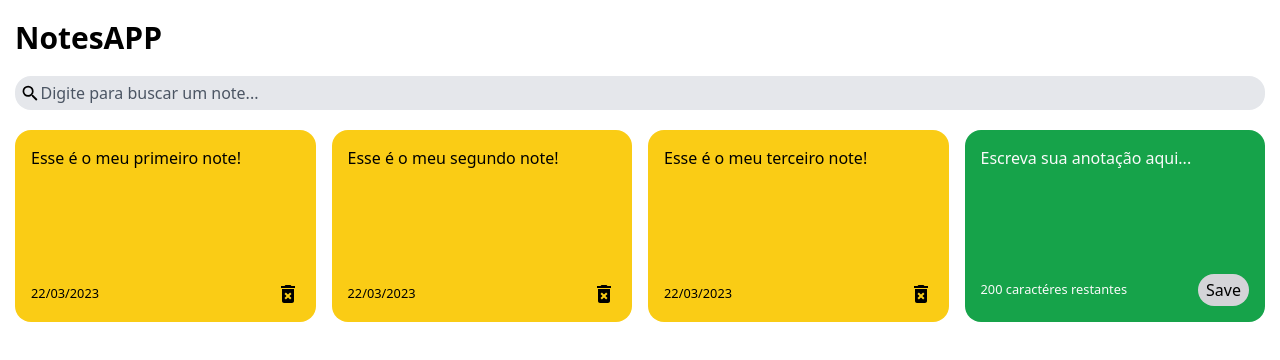
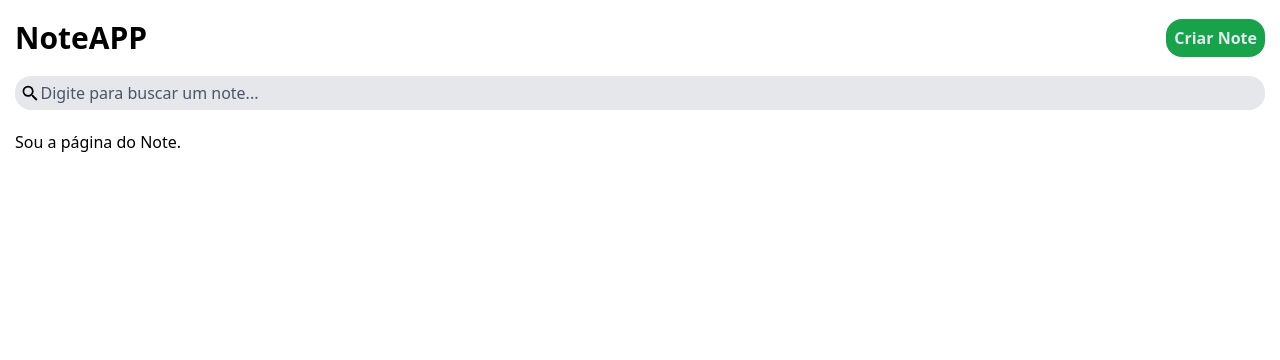
Before and after one commit to brunogbritto/note-app-project, a React (Create React App) app: page /criar-note in a window 1280 px wide. Shown: the top 360 px of the page. Built offline with nearby package versions, Linux system fonts and the light colour scheme.

Commit message:
novos componentes e funcionalidades

```diff
--- a/package.json
+++ b/package.json
@@ -13,6 +13,7 @@
     "react": "^18.2.0",
     "react-dom": "^18.2.0",
     "react-icons": "^4.8.0",
+    "react-router-dom": "^6.9.0",
     "react-scripts": "5.0.1",
     "typescript": "^4.9.5",
     "web-vitals": "^2.1.4"
--- a/src/App.tsx
+++ b/src/App.tsx
@@ -1,54 +1,21 @@
-import { NotesList } from "./components/NotesList";
-import { nanoid } from "nanoid";
-import { useState } from "react";
-import Search from "./components/Search";
-import Header from "./components/Header";
+import { Search } from "./components/Search";
+import { Header } from "./components/Header";
+import { Home } from "./routes/Home";
+import { BrowserRouter, Routes, Route } from "react-router-dom";
+import { CreateNote } from "./routes/CreateNote";
 
 const App = () => {
-  const [notes, setNotes] = useState([
-    {
-      id: nanoid(),
-      text: "Esse é o meu primeiro note!",
-      date: "22/03/2023",
-    },
-    {
-      id: nanoid(),
-      text: "Esse é o meu segundo note!",
-      date: "22/03/2023",
-    },
-    {
-      id: nanoid(),
-      text: "Esse é o meu terceiro note!",
-      date: "22/03/2023",
-    },
-  ]);
-
-  const AddNote = (text: string) => {
-    const date = new Date();
-    const newNote = {
-      id: nanoid(),
-      text: text,
-      date: date.toLocaleDateString(),
-    };
-
-    const newNotes = [...notes, newNote];
-    setNotes(newNotes);
-  };
-
-  const deleteNote = (id: string) => {
-    const newNotes = notes.filter((note) => note.id !== id);
-    setNotes(newNotes);
-  };
   return (
-    <div className="mr-auto ml-auto pr-[15px] pl-[15px]">
-      <Header />
-      <Search />
-      <NotesList
-        notes={notes}
-        handleAddNote={AddNote}
-        handleDeleteNote={deleteNote}
-      />
-    </div>
+    <BrowserRouter>
+      <div className="mr-auto ml-auto pr-[15px] pl-[15px]">
+        <Header />
+        <Search />
+        <Routes>
+          <Route path="/" element={<Home />} />
+          <Route path="/criar-note" element={<CreateNote />} />
+        </Routes>
+      </div>
+    </BrowserRouter>
   );
 };
 
--- /dev/null
+++ b/src/components/Button.tsx
@@ -0,0 +1,11 @@
+import React from "react";
+
+const Button = () => {
+  return (
+    <button className="bg-green-600 rounded-2xl w-[150px] font-bold text-slate-200 hover:bg-green-500 p-2 mt-6">
+      Criar Note
+    </button>
+  );
+};
+
+export { Button };
--- a/src/components/Header.tsx
+++ b/src/components/Header.tsx
@@ -1,11 +1,17 @@
-import React from "react";
+import { LinkButton } from "./LinkButton";
+import { Link } from "react-router-dom";
 
 const Header = () => {
   return (
-    <div>
-      <h1 className="font-bold text-3xl mt-5">NotesAPP</h1>
+    <div className="flex items-center">
+      <Link to="/">
+        <h1 className="font-bold text-3xl mt-5">NoteAPP</h1>
+      </Link>
+      <div className="ml-auto mt-5 ">
+        <LinkButton to="/criar-note">Criar Note</LinkButton>
+      </div>
     </div>
   );
 };
 
-export default Header;
+export { Header };
--- /dev/null
+++ b/src/components/LinkButton.tsx
@@ -0,0 +1,20 @@
+import React from "react";
+import { Link } from "react-router-dom";
+
+interface Props {
+  children: string;
+  to: string;
+}
+
+const LinkButton = (props: Props) => {
+  return (
+    <Link
+      to={props.to}
+      className="bg-green-600 rounded-2xl w-[150px] font-bold text-slate-200 hover:bg-green-500 p-2 mt-6"
+    >
+      Criar Note
+    </Link>
+  );
+};
+
+export { LinkButton };
--- a/src/components/Search.tsx
+++ b/src/components/Search.tsx
@@ -6,7 +6,7 @@ const Search = () => {
     <div className="flex items-center bg-gray-200 rounded-2xl p-[5px] mt-5 mb-5">
       <MdSearch size={"1.3em"} />
       <input
-        className="border-none bg-gray-200 placeholder-gray-600 w-full hover:outline-none"
+        className="border-none bg-gray-200 placeholder-gray-600 w-full hover:outline-none focus:outline-none"
         type="text"
         placeholder="Digite para buscar um note..."
       ></input>
@@ -14,4 +14,4 @@ const Search = () => {
   );
 };
 
-export default Search;
+export { Search };
--- /dev/null
+++ b/src/routes/CreateNote.tsx
@@ -0,0 +1,5 @@
+const CreateNote = () => {
+  return <div>Sou a página do Note.</div>;
+};
+
+export { CreateNote };
--- /dev/null
+++ b/src/routes/Home.tsx
@@ -0,0 +1,50 @@
+import { NotesList } from "../components/NotesList";
+import { useState } from "react";
+import { nanoid } from "nanoid";
+
+const Home = () => {
+  const [notes, setNotes] = useState([
+    {
+      id: nanoid(),
+      text: "Esse é o meu primeiro note!",
+      date: "22/03/2023",
+    },
+    {
+      id: nanoid(),
+      text: "Esse é o meu segundo note!",
+      date: "22/03/2023",
+    },
+    {
+      id: nanoid(),
+      text: "Esse é o meu terceiro note!",
+      date: "22/03/2023",
+    },
+  ]);
+
+  const AddNote = (text: string) => {
+    const date = new Date();
+    const newNote = {
+      id: nanoid(),
+      text: text,
+      date: date.toLocaleDateString(),
+    };
+
+    const newNotes = [...notes, newNote];
+    setNotes(newNotes);
+  };
+
+  const deleteNote = (id: string) => {
+    const newNotes = notes.filter((note) => note.id !== id);
+    setNotes(newNotes);
+  };
+
+  return (
+    <NotesList
+      notes={notes}
+      handleAddNote={AddNote}
+      handleDeleteNote={deleteNote}
+    />
+  );
+};
+
+export { Home };
```
Also changed, not shown: 1 other file (tests, documents, lock files or other folders).
